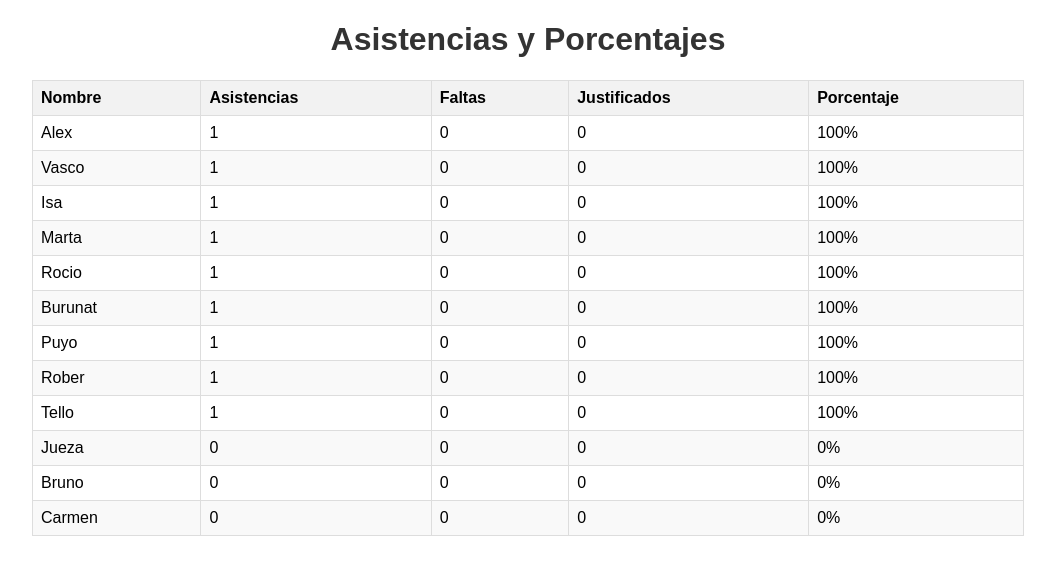
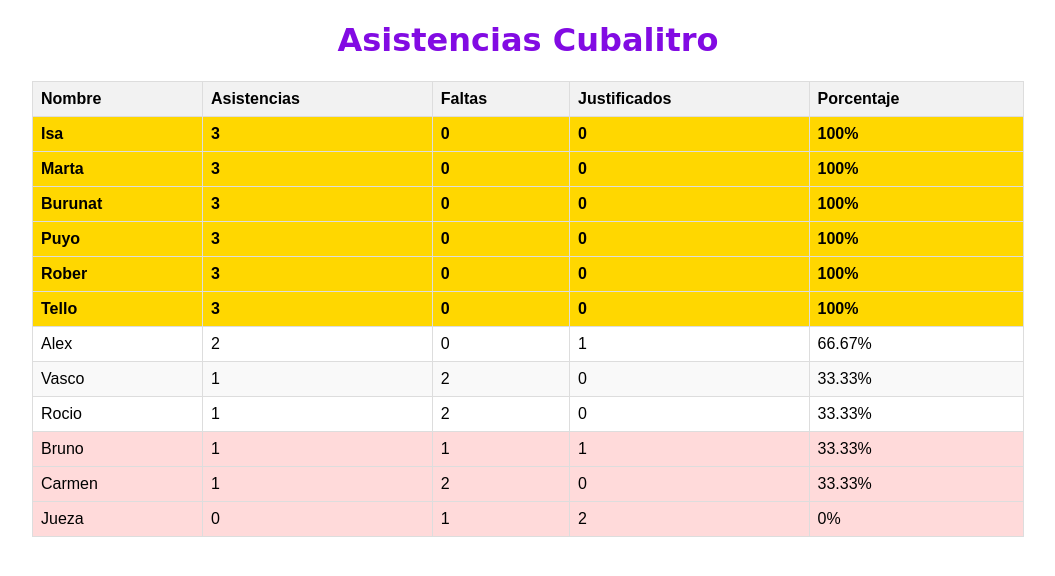
Before and after one commit to AlexAs333/AsistenciasCubalitro, a plain HTML site: page index.html in a window 1280 px wide. Shown: the whole page, without its empty margins (112-1167 px from the left). Drawn offline with Linux system fonts and the light colour scheme.

Commit message:
2*cum + estilo competicion

```diff
--- a/index.html
+++ b/index.html
@@ -7,7 +7,7 @@
     <link rel="stylesheet" href="styles.css">
 </head>
 <body>
-    <h1>Asistencias y Porcentajes</h1>
+    <h1>Asistencias Cubalitro</h1>
     <table id="asistenciasTable">
         <thead>
             <tr>
--- a/script.js
+++ b/script.js
@@ -1,34 +1,93 @@
 fetch('data.txt')
   .then(response => response.text())
   .then(data => {
-        // Dividir los datos en líneas
-        const rows = data.trim().split('\n');
+    // Dividir en líneas y descartar comentarios "//"
+    const allLines = data.split('\n');
+    const relevantLines = [];
+    for (let i = 0; i < allLines.length; i++) {
+      const line = allLines[i].trim();
+      if (line.startsWith('//')) break;
+      if (line !== '') relevantLines.push(line);
+    }
 
-        // Procesar cada línea y calcular el porcentaje
-        const parsedData = rows.map(row => {
-            const [nombre, asistencias, faltas, justificados] = row.split(';');
-            const total = parseInt(asistencias) + parseInt(faltas) + parseInt(justificados);
-            const porcentaje = total > 0
-                ? ((parseInt(asistencias) / total) * 100).toFixed(2)
-                : 0; // Si el total es 0, asignar porcentaje como 0
+    // La primera línea es el número total
+    const totalNumero = parseInt(relevantLines[0]);
+
+    // Procesar los datos
+    const parsedData = relevantLines.slice(1).map(row => {
+      const [nombre, asistencias, justificados] = row.split(';');
+      const asistenciasInt = parseInt(asistencias);
+      const justificadosInt = parseInt(justificados);
+      const faltas = totalNumero - asistenciasInt - justificadosInt;
+      const porcentaje = totalNumero > 0
+        ? ((asistenciasInt / totalNumero) * 100).toFixed(2)
+        : 0;
       return {
         nombre,
-                asistencias: parseInt(asistencias),
-                faltas: parseInt(faltas),
-                justificados: parseInt(justificados),
-                porcentaje: parseFloat(porcentaje)
+        asistencias: asistenciasInt,
+        faltas,
+        justificados: justificadosInt,
+        porcentaje: parseFloat(porcentaje),
+        color: ''
       };
     });
 
     // Ordenar por porcentaje descendente
     parsedData.sort((a, b) => b.porcentaje - a.porcentaje);
 
+    // Marcar los 3 últimos en rojo
+    if (parsedData.length >= 3) {
+      for (let i = parsedData.length - 3; i < parsedData.length; i++) {
+        parsedData[i].color = 'red';
+      }
+    }
+
+    // Asignar medallas
+    if (parsedData.length > 0) {
+      const oro = parsedData[0].porcentaje;
+      const oroCount = parsedData.filter(d => d.porcentaje === oro).length;
+
+      if (oroCount > 1) {
+        for (let i = 0; i < oroCount; i++) {
+          parsedData[i].color = 'gold';
+        }
+      } else {
+        parsedData[0].color = 'gold';
+
+        if (parsedData.length > 1) {
+          const plata = parsedData[1].porcentaje;
+          const plataCount = parsedData.filter(d => d.porcentaje === plata).length;
+
+          if (plataCount > 1) {
+            for (let i = 1; i < 1 + plataCount; i++) {
+              parsedData[i].color = 'silver';
+            }
+          } else {
+            parsedData[1].color = 'silver';
+
+            if (parsedData.length > 2) {
+              const bronce = parsedData[2].porcentaje;
+              const bronceCount = parsedData.filter(d => d.porcentaje === bronce).length;
+
+              if (bronceCount > 1) {
+                // No asignar bronce si hay empate
+              } else {
+                parsedData[2].color = 'bronze';
+              }
+            }
+          }
+        }
+      }
+    }
+
     // Renderizar la tabla
     const tableBody = document.querySelector('#asistenciasTable tbody');
-        tableBody.innerHTML = ''; // Limpiar la tabla antes de llenarla
+    tableBody.innerHTML = '';
 
-        parsedData.forEach(({ nombre, asistencias, faltas, justificados, porcentaje }) => {
+    parsedData.forEach(item => {
+      const { nombre, asistencias, faltas, justificados, porcentaje, color } = item;
       const row = document.createElement('tr');
+      if (color) row.classList.add(color);
       row.innerHTML = `
         <td>${nombre}</td>
         <td>${asistencias}</td>
--- a/styles.css
+++ b/styles.css
@@ -1,3 +1,4 @@
+/* Estilos generales */
 body {
     font-family: Arial, sans-serif;
     margin: 20px;
@@ -5,9 +6,11 @@ body {
 }
 
 h1 {
-    color: #333;
+    font-family: "Lucida Handwriting", cursive;
+    color: #820be3;
 }
 
+/* Estilos para la tabla */
 table {
     margin: 0 auto;
     border-collapse: collapse;
@@ -31,3 +34,24 @@ tr:nth-child(even) {
 tr:hover {
     background-color: #f1f1f1;
 }
+
+/* Estilos para las posiciones */
+.gold {
+    background-color: gold !important;
+    font-weight: bold;
+}
+
+.silver {
+    background-color: silver !important;
+    font-weight: bold;
+}
+
+.bronze {
+    background-color: #cd7f32 !important;
+    font-weight: bold;
+}
+
+/* Últimos puestos en rojo */
+.red {
+    background-color: #ffdada !important;
+}
```
Also changed, not shown: data.txt. Lines whose indentation alone changed are shown as unchanged.
